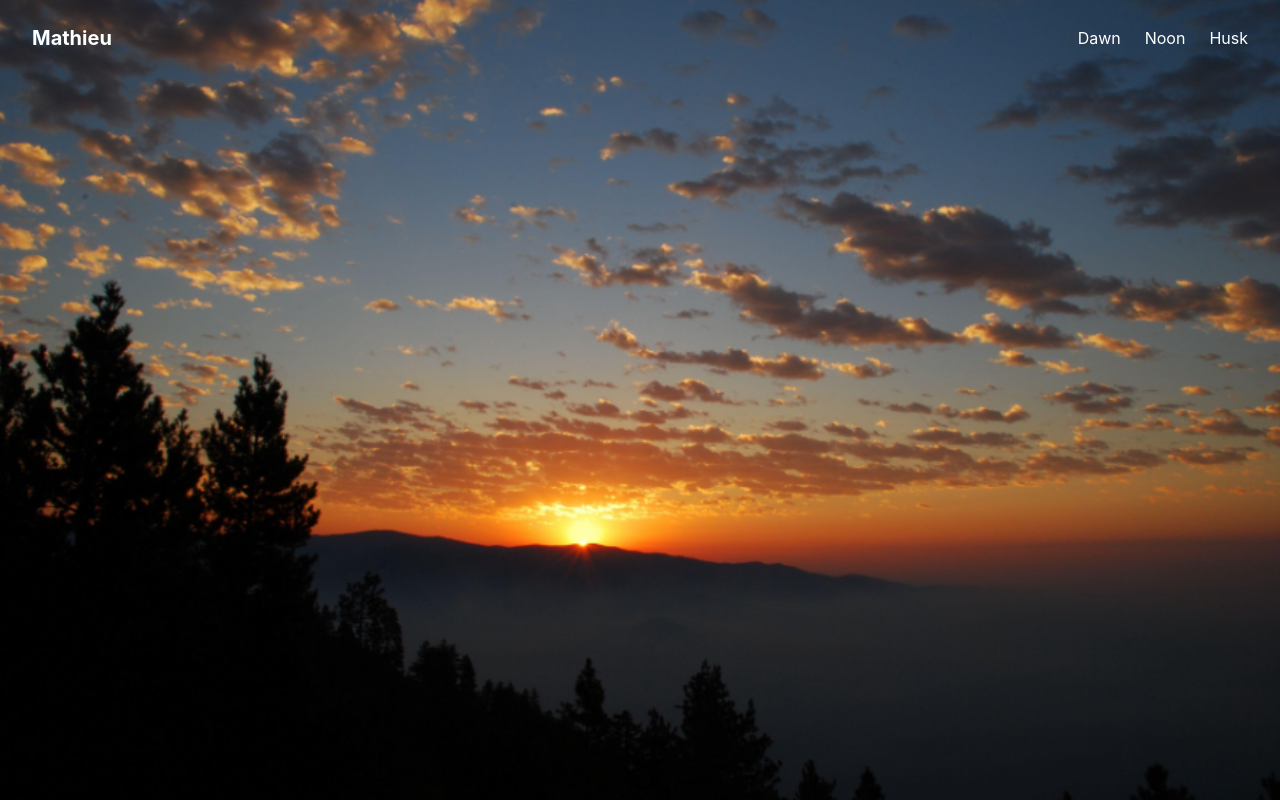
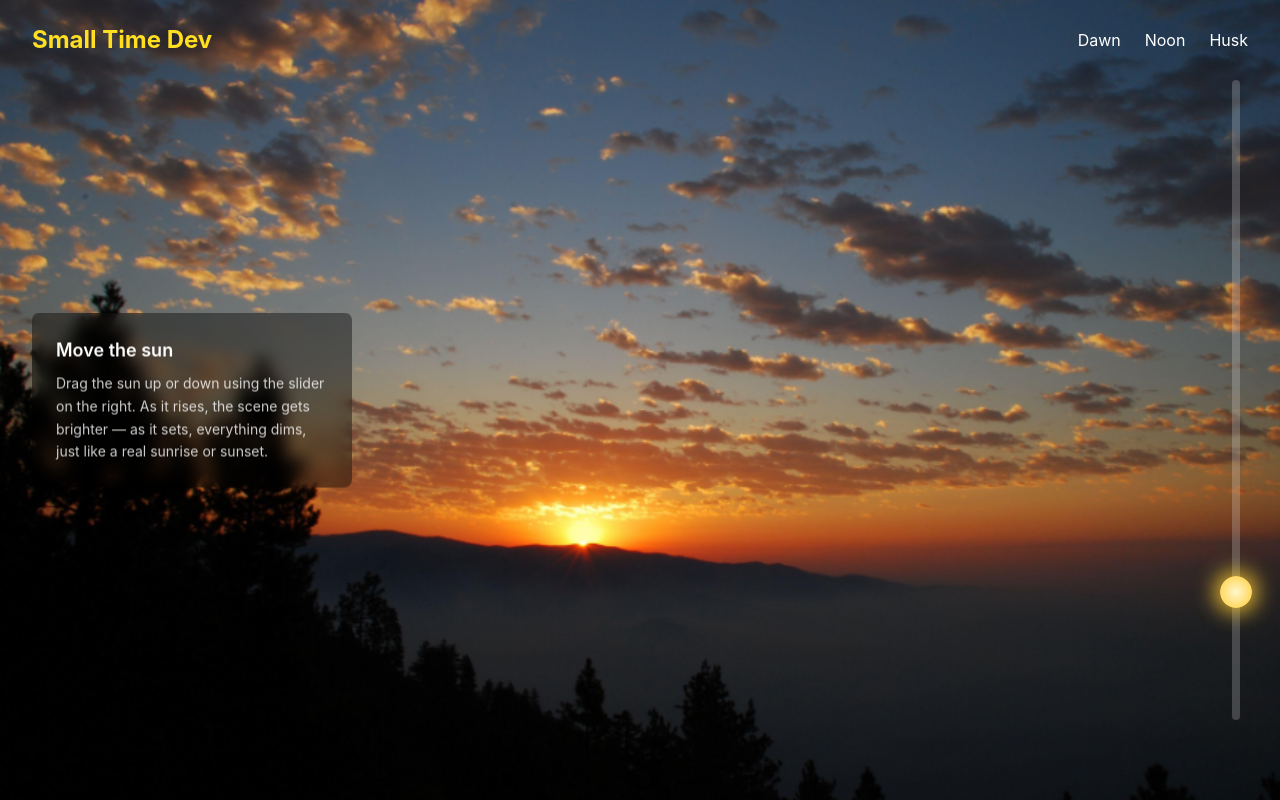
Before and after one commit to Mathieu-LaCite/morning, a React (Vite) app: page / in a window 1280 px wide. Built offline with nearby package versions, Linux system fonts and the light colour scheme.

Commit message:
Alright big update, added comments on everything, the pointer is now functional and the slider is a little bit more optimized

```diff
--- a/src/App.tsx
+++ b/src/App.tsx
@@ -1,16 +1,30 @@
+import { useState } from 'react'
 import bg from './assets/dawn2.png'
-import Header from './components/header'
+import Header from './components/Header'
+import SunSlider from './components/SunSlider'
+import InfoSidebar from './components/SideBar'
 
 function App() {
+  const [brightness, setBrightness] = useState(1)
+
+  //this is for the brightness, changes the min/max output based on the equation below
+  const handleSunMove = (percent: number) => {
+    const newBrightness = 0.7 + (percent / 100) * 0.5
+    setBrightness(newBrightness)
+  }
 
   return (
-    <>
-      <div className="min-h-screen bg-cover bg-center bg-no-repeat"
-      style={{ backgroundImage: `url(${bg})` }}>
-        <Header/>
-
-      </div>
-    </>
+    <div
+      className="relative min-h-screen bg-cover bg-center bg-no-repeat transition-[filter] duration-150"
+      style={{
+        backgroundImage: `url(${bg})`,
+        filter: `brightness(${brightness})`,
+      }}
+    >
+      <Header/>
+      <SunSlider onPositionChange={handleSunMove} />
+      <InfoSidebar/>
+    </div>
   )
 }
 
--- a/src/components/Header.tsx
+++ b/src/components/Header.tsx
@@ -1,11 +1,12 @@
 function Header() {
+  //Simple Header with a reference to the other pages
   return (
     <header className="absolute top-0 left-0 w-full z-20 flex items-center justify-between px-8 py-6 text-white">
-      <div className="text-xl font-bold">Mathieu</div>
+      <div className="text-2xl font-bold text-yellow-300">Small Time Dev</div>
       <nav className="flex gap-6">
-        <a href="#about" className="hover:opacity-75 transition">Dawn</a>
-        <a href="#projects" className="hover:opacity-75 transition">Noon</a>
-        <a href="#contact" className="hover:opacity-75 transition">Husk</a>
+        <a href="#dawn" className="hover:opacity-75 hover:text-blue-400 transition">Dawn</a>
+        <a href="#noon" className="hover:opacity-75 hover:text-blue-400 transition">Noon</a>
+        <a href="#husk" className="hover:opacity-75 hover:text-blue-400 transition">Husk</a>
       </nav>
     </header>
   )
--- /dev/null
+++ b/src/components/SideBar.tsx
@@ -0,0 +1,15 @@
+function InfoSidebar() {
+    //Simple siderbar to add a description
+  return (
+    <div className="absolute top-1/2 left-8 -translate-y-1/2 z-20 max-w-xs bg-black/40 backdrop-blur-sm text-white p-6 rounded-lg">
+      <h2 className="text-lg font-semibold mb-2">Move the sun</h2>
+      <p className="text-sm text-white/80 leading-relaxed">
+        Drag the sun up or down using the slider on the right. As it rises,
+        the scene gets brighter — as it sets, everything dims, just like a
+        real sunrise or sunset.
+      </p>
+    </div>
+  )
+}
+
+export default InfoSidebar
--- /dev/null
+++ b/src/components/SunSlider.tsx
@@ -0,0 +1,109 @@
+import { useState, useRef, useCallback } from 'react'
+
+interface SunSliderProps {
+  onPositionChange: (percent: number) => void
+}
+
+function SunSlider({ onPositionChange }: SunSliderProps) {
+  //How far up the track the sun is, as a percent (0 = bottom, 100 = top)
+  const [sunPosition, setSunPosition] = useState(20)
+
+  //Reference to the track div, so we can measure its size/position on screen
+  const trackRef = useRef<HTMLDivElement>(null)
+
+  //Whether the user is currently holding down and dragging the sun
+  const isDragging = useRef(false)
+
+  //Stores the ID of the current requestAnimationFrame call (or null if none is scheduled)
+  const animationFrameRequest = useRef<number | null>(null)
+
+  //Stores the latest mouse/touch Y position while we wait for the next animation frame
+  const pendingPointerY = useRef<number | null>(null)
+
+  //Calculates the sun's new position based on pointer Y, but only updates
+  //once per animation frame instead of on every single pixel of movement
+  const updatePosition = useCallback((clientY: number) => {
+    //Save the latest pointer position
+    pendingPointerY.current = clientY
+
+    //If we already have an update scheduled for this frame, don't schedule another
+    if (animationFrameRequest.current !== null) return
+
+    //Schedule the actual position update for the next screen repaint
+    animationFrameRequest.current = requestAnimationFrame(() => {
+      if (!trackRef.current || pendingPointerY.current === null) return
+
+      //Get the track's position/size on screen
+      const rect = trackRef.current.getBoundingClientRect()
+
+      //Figure out how far down the track the pointer is
+      const relativeY = pendingPointerY.current - rect.top
+
+      //Convert that into a percent, flipped so 0 = bottom and 100 = top
+      let percent = 100 - (relativeY / rect.height) * 100
+
+      //Keep the percent between 0 and 100 (can't drag past the track)
+      percent = Math.max(0, Math.min(100, percent))
+
+      //Update the sun's position and tell the parent component about it
+      setSunPosition(percent)
+      onPositionChange(percent)
+
+      //Clear the scheduled frame so the next move can schedule a new one
+      animationFrameRequest.current = null
+    })
+  }, [onPositionChange])
+
+  //Runs when the user first clicks/taps the sun
+  const handlePointerDown = (e: React.PointerEvent) => {
+    isDragging.current = true
+
+    //Lock all future pointer events to this element, even if the cursor
+    //moves outside the sun or the track while dragging
+    e.currentTarget.setPointerCapture(e.pointerId)
+
+    updatePosition(e.clientY)
+  }
+
+  //Runs while the pointer moves, but only does anything if we're dragging
+  const handlePointerMove = (e: React.PointerEvent) => {
+    if (!isDragging.current) return
+    updatePosition(e.clientY)
+  }
+
+  //Runs when the user releases the mouse/touch
+  const handlePointerUp = (e: React.PointerEvent) => {
+    isDragging.current = false
+
+    //Give up control of the pointer now that dragging is done
+    e.currentTarget.releasePointerCapture(e.pointerId)
+  }
+
+  return (
+    //The vertical track the sun slides along
+    <div
+      ref={trackRef}
+      className="absolute right-10 top-20 bottom-20 w-2 bg-white/20 rounded-full z-20"
+    >
+      {/* The draggable sun itself */}
+      <div
+        onPointerDown={handlePointerDown}
+        onPointerMove={handlePointerMove}
+        onPointerUp={handlePointerUp}
+        className="absolute w-8 h-8 rounded-full cursor-grab active:cursor-grabbing shadow-lg"
+        style={{
+          //Positions the sun vertically based on its current percent
+          bottom: `${sunPosition}%`,
+          left: '50%',
+          //Centers the sun on the track (instead of its edge lining up with it)
+          transform: 'translate(-50%, 50%)',
+          //Gives the sun a glowing yellow look
+          background: 'radial-gradient(circle, #fff7cc, #ffcc33)',
+          boxShadow: '0 0 20px 6px rgba(255, 204, 51, 0.8)',
+        }}
+      />
+    </div>
+  )
+}
+
+export default SunSlider
```
Also changed, not shown: src/assets/MorningBg.png (deleted), src/assets/dawn.png (deleted).
